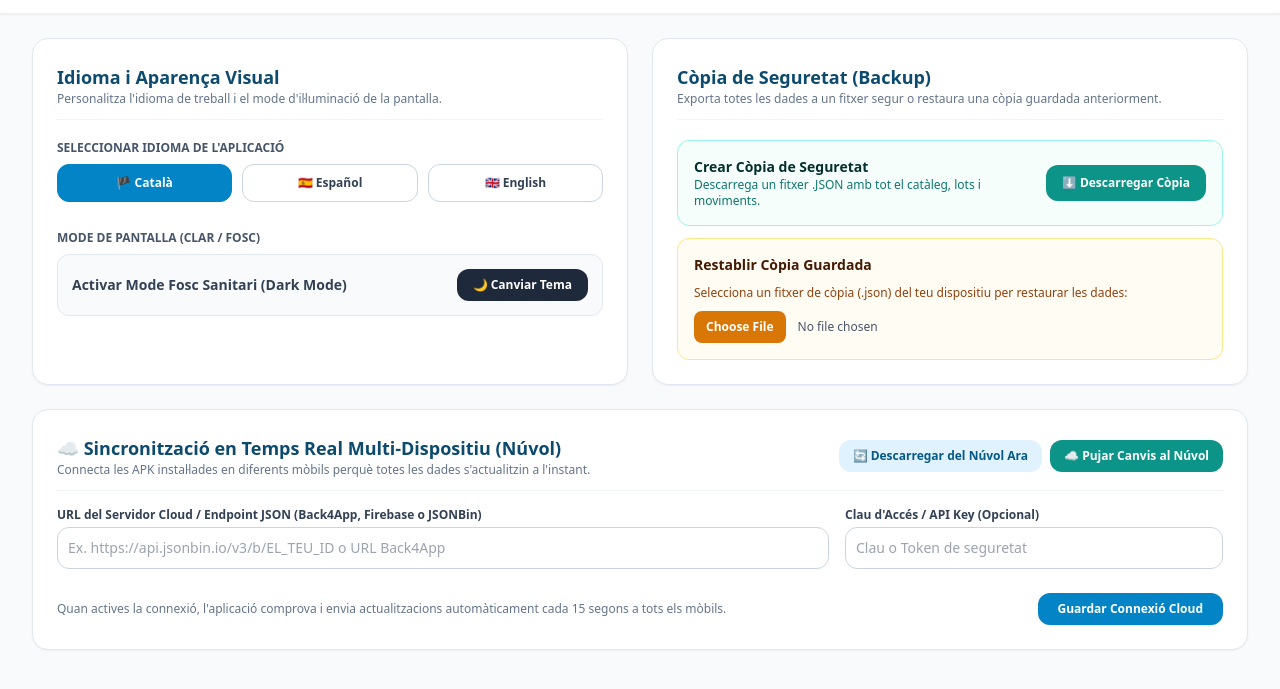
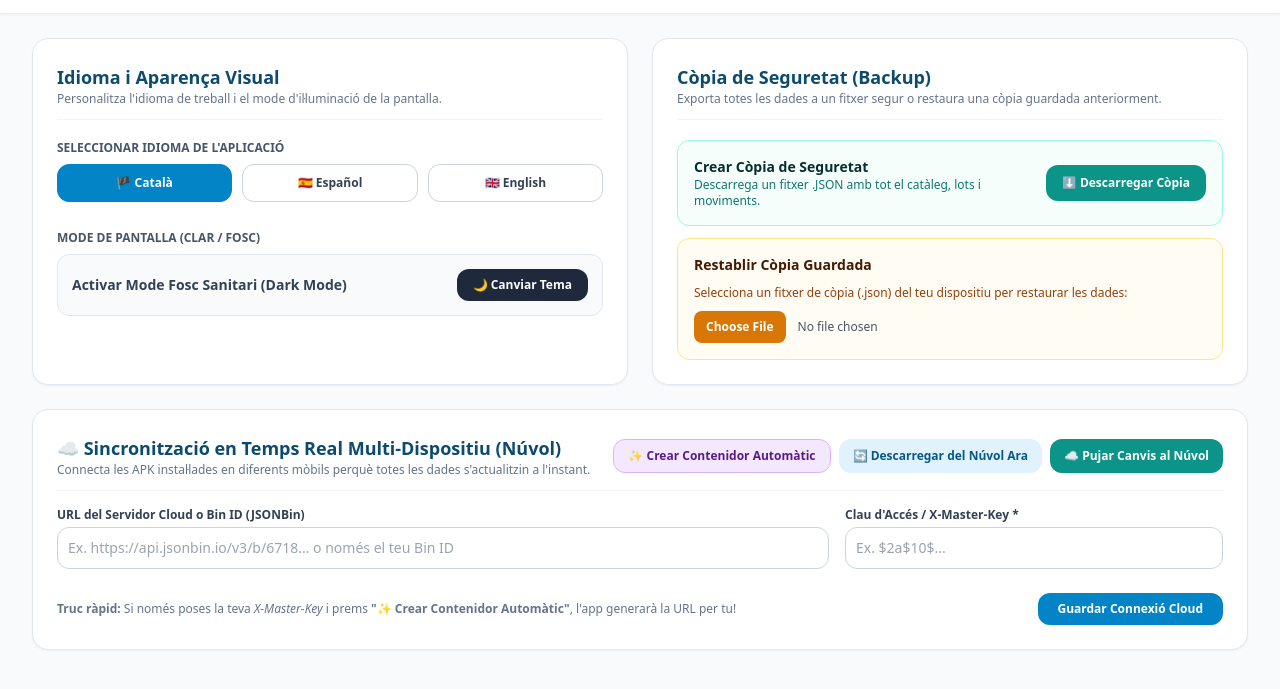
Before and after one commit to PinyPunK/SanyStock, a plain HTML site: page index.html in a window 1280 px wide. Both pictures are taken after a click on the element "Mode Local". Shown: the part 123-812 px from the top of the page. Drawn offline with nearby package versions, Linux system fonts and the light colour scheme.

Commit message:
Update index.html

```diff
--- a/index.html
+++ b/index.html
@@ -631,13 +631,17 @@
         </div>
 
         <!-- Targeta 3: Sincronització en Temps Real entre Dispositius Mòbils (APK / PWA) -->
+        <!-- Targeta 3: Sincronització en Temps Real entre Dispositius Mòbils (APK / PWA) -->
         <div class="bg-white rounded-2xl shadow-sm border border-slate-200 p-6 md:col-span-2 space-y-4">
           <div class="border-b border-slate-100 pb-3 flex flex-wrap items-center justify-between gap-2">
             <div>
               <h3 class="text-lg font-bold text-sky-900">☁️ Sincronització en Temps Real Multi-Dispositiu (Núvol)</h3>
               <p class="text-xs text-slate-500">Connecta les APK instal·lades en diferents mòbils perquè totes les dades s'actualitzin a l'instant.</p>
             </div>
-            <div class="flex gap-2">
+            <div class="flex flex-wrap gap-2">
+              <button type="button" onclick="createNewCloudBin()" class="bg-purple-100 hover:bg-purple-200 text-purple-900 font-bold px-3.5 py-2 rounded-xl text-xs transition border border-purple-300">
+                ✨ Crear Contenidor Automàtic
+              </button>
               <button type="button" onclick="pullFromCloud(true)" class="bg-sky-100 hover:bg-sky-200 text-sky-800 font-bold px-3.5 py-2 rounded-xl text-xs transition">
                 🔄 Descarregar del Núvol Ara
               </button>
@@ -649,23 +653,23 @@
 
           <div class="grid grid-cols-1 sm:grid-cols-3 gap-4">
             <div class="sm:col-span-2">
-              <label class="block text-xs font-bold text-slate-700 mb-1">URL del Servidor Cloud / Endpoint JSON (Back4App, Firebase o JSONBin)</label>
-              <input type="url" id="cloud-url" placeholder="Ex. https://api.jsonbin.io/v3/b/EL_TEU_ID o URL Back4App" class="w-full rounded-xl border-slate-300 border p-2.5 text-sm">
+              <label class="block text-xs font-bold text-slate-700 mb-1">URL del Servidor Cloud o Bin ID (JSONBin)</label>
+              <input type="text" id="cloud-url" placeholder="Ex. https://api.jsonbin.io/v3/b/6718... o només el teu Bin ID" class="w-full rounded-xl border-slate-300 border p-2.5 text-sm">
             </div>
             <div>
-              <label class="block text-xs font-bold text-slate-700 mb-1">Clau d'Accés / API Key (Opcional)</label>
-              <input type="password" id="cloud-key" placeholder="Clau o Token de seguretat" class="w-full rounded-xl border-slate-300 border p-2.5 text-sm">
-            </div>
-          </div>
-          <div class="flex items-center justify-between pt-2">
-            <p class="text-xs text-slate-500">Quan actives la connexió, l'aplicació comprova i envia actualitzacions automàticament cada 15 segons a tots els mòbils.</p>
+              <label class="block text-xs font-bold text-slate-700 mb-1">Clau d'Accés / X-Master-Key *</label>
+              <input type="password" id="cloud-key" placeholder="Ex. $2a$10$..." class="w-full rounded-xl border-slate-300 border p-2.5 text-sm">
+            </div>
+          </div>
+          <div class="flex flex-wrap items-center justify-between gap-3 pt-2">
+            <p class="text-xs text-slate-500">
+              <strong>Truc ràpid:</strong> Si només poses la teva <em>X-Master-Key</em> i prems <strong>"✨ Crear Contenidor Automàtic"</strong>, l'app generarà la URL per tu!
+            </p>
             <button type="button" onclick="saveCloudConfig()" class="bg-sky-600 hover:bg-sky-700 text-white font-bold px-5 py-2 rounded-xl text-xs shadow-sm transition">
               Guardar Connexió Cloud
             </button>
           </div>
         </div>
-
-      </div>
     </section>
 
     <!-- ========================================== -->
```
